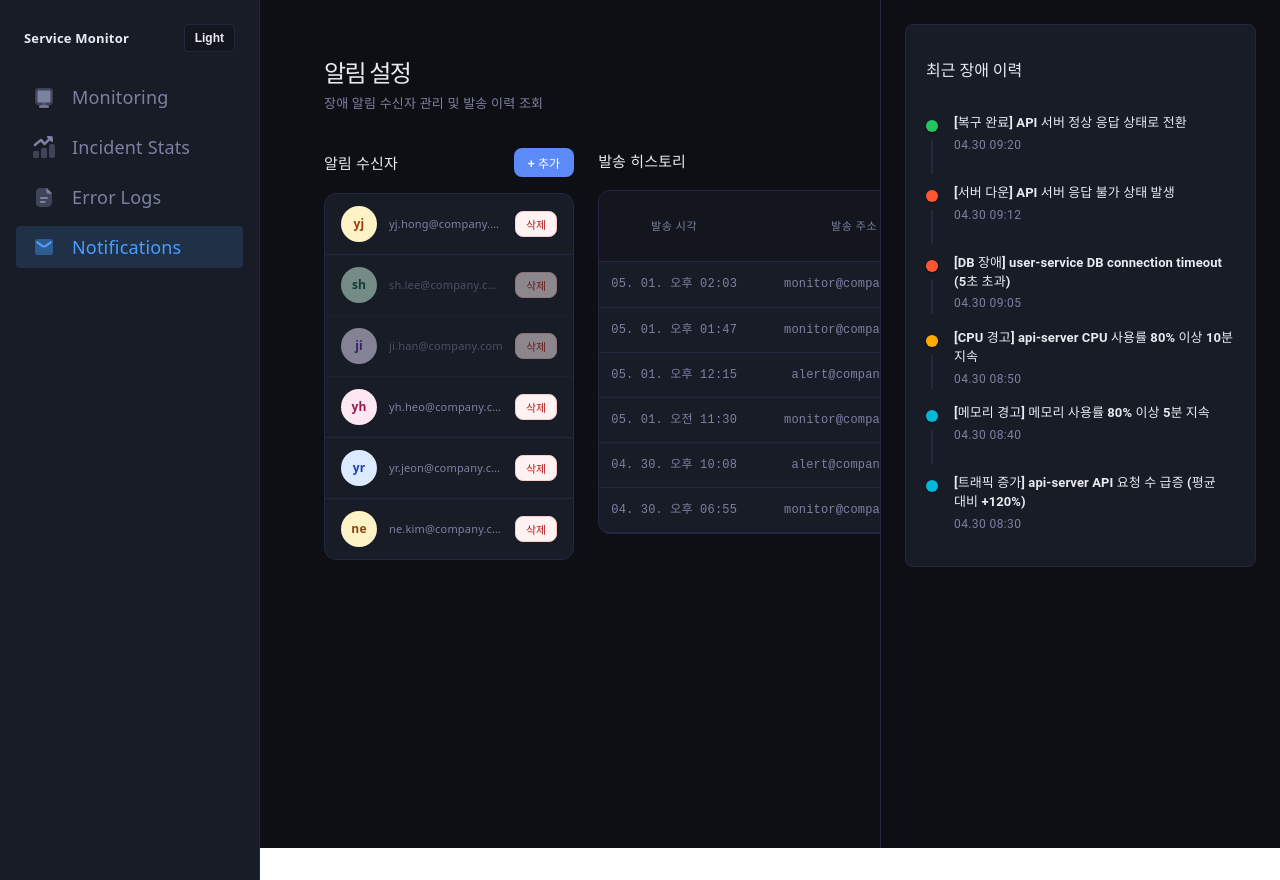
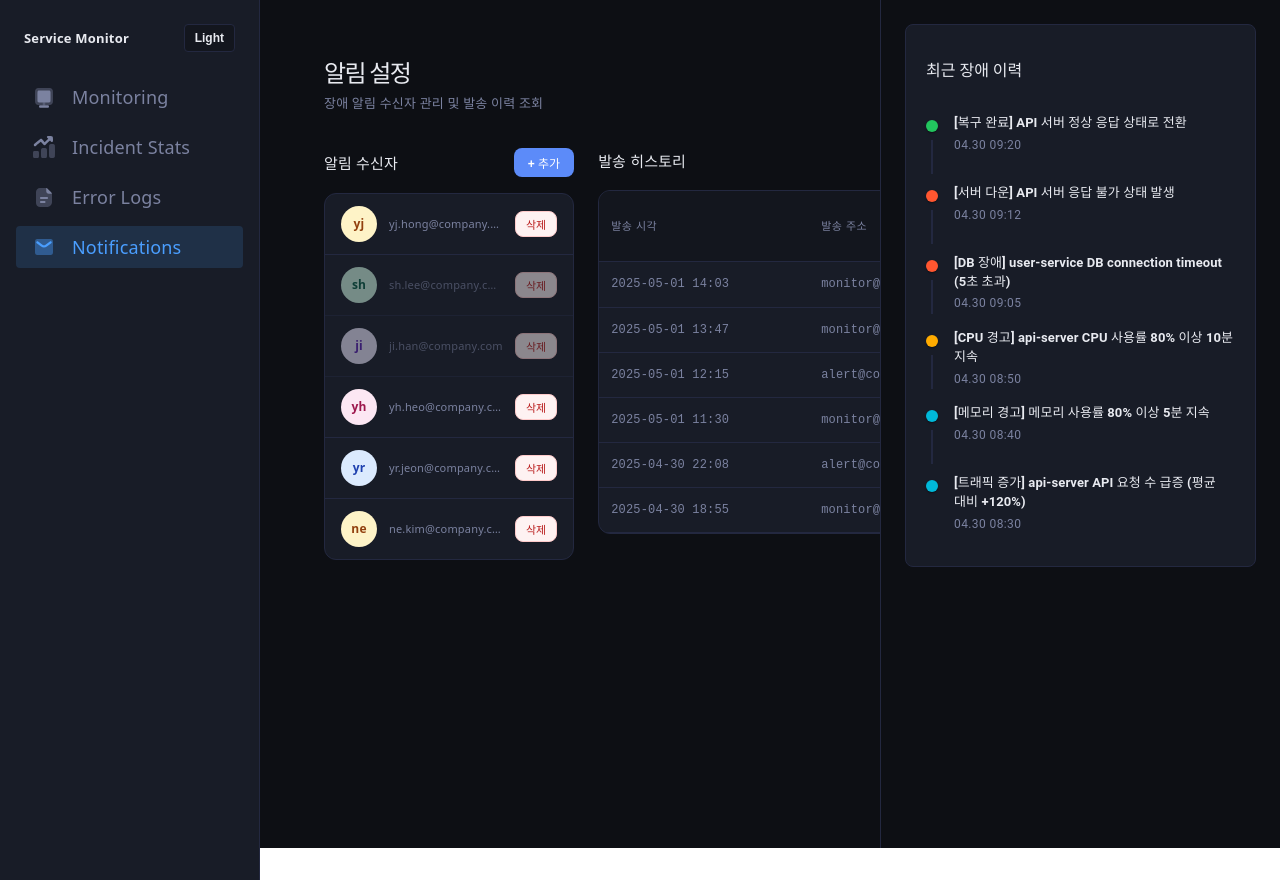
Before and after one commit to jeondaegam/service-monitor, a React (Vite) app in the folder perf-monitor-portlet/: page /notifications in a window 1280 px wide. Built offline with nearby package versions, Linux system fonts and the light colour scheme.

Commit message:
알림설정: 발송 히스토리 필드 정렬, 간격 수정

```diff
--- a/perf-monitor-portlet/src/pages/Notifications/Notifications.jsx
+++ b/perf-monitor-portlet/src/pages/Notifications/Notifications.jsx
@@ -136,12 +136,13 @@ const HISTORY_FILTERS = [
 
 function formatDateTime(iso) {
   const d = new Date(iso);
-  return d.toLocaleString("ko-KR", {
-    month: "2-digit",
-    day: "2-digit",
-    hour: "2-digit",
-    minute: "2-digit",
-  });
+  const year = d.getFullYear();
+  const month = String(d.getMonth() + 1).padStart(2, "0");
+  const day = String(d.getDate()).padStart(2, "0");
+  const hour = String(d.getHours()).padStart(2, "0");
+  const minute = String(d.getMinutes()).padStart(2, "0");
+
+  return `${year}-${month}-${day} ${hour}:${minute}`;
 }
 
 function getInitials(name) {
@@ -364,14 +365,14 @@ function HistoryTable({ histories, expandedMail, onToggle }) {
     <div className={styles.panel}>
       <table className={`app-table app-table--fixed ${styles.table}`}>
         <colgroup>
-          <col className={styles.sentAtCol} />
-          <col className={styles.emailCol} />
+          <col className={styles.historyMetaCol} />
+          <col className={styles.historyMetaCol} />
           <col />
         </colgroup>
         <thead>
           <tr>
             {["발송 시각", "발송 주소", "제목"].map((header) => (
-              <th key={header} className={styles.tableHeaderCenter}>
+              <th key={header} className={styles.tableHeaderLeft}>
                 {header}
               </th>
             ))}
@@ -399,13 +400,13 @@ function HistoryTable({ histories, expandedMail, onToggle }) {
                   )}
                   onClick={() => onToggle(history.mailId)}
                 >
-                  <td className={classNames(styles.timeCell, styles.cellCenter)}>
+                  <td className={classNames(styles.timeCell, styles.cellLeft)}>
                     {formatDateTime(history.sentAt)}
                   </td>
-                  <td className={classNames(styles.emailCell, styles.cellCenter)}>
+                  <td className={classNames(styles.emailCell, styles.cellLeft)}>
                     {history.senderEmail}
                   </td>
-                  <td className={styles.subjectCell}>
+                  <td className={classNames(styles.subjectCell, styles.cellLeft)}>
                     {history.subject}
                   </td>
                 </tr>
@@ -534,7 +535,7 @@ export default function Notifications() {
           <section>
             <div className={styles.sectionHeader}>
               <span className={styles.sectionTitle}>발송 히스토리</span>
-              <span className={styles.sectionMeta}>최근 7일</span>
+              {/* <span className={styles.sectionMeta}>최근 7일</span> */}
             </div>
 
             {/* 발송 히스토리: 전체, 성공, 실패 필터 */}
--- a/perf-monitor-portlet/src/pages/Notifications/Notifications.module.css
+++ b/perf-monitor-portlet/src/pages/Notifications/Notifications.module.css
@@ -208,13 +208,8 @@
   color: #5c8bf9;
 }
 
-.emailCol {
+.historyMetaCol {
   width: 210px;
-}
-
-/* 발송시각 */
-.sentAtCol {
-  width: 150px;
 }
 
 .table thead tr {
@@ -232,12 +227,12 @@
   text-transform: uppercase;
 }
 
-.tableHeaderCenter {
-  text-align: center !important;
+.tableHeaderLeft {
+  text-align: left !important;
 }
 
-.cellCenter {
-  text-align: center;
+.cellLeft {
+  text-align: left;
 }
 
 .historyRow:hover td {
```
